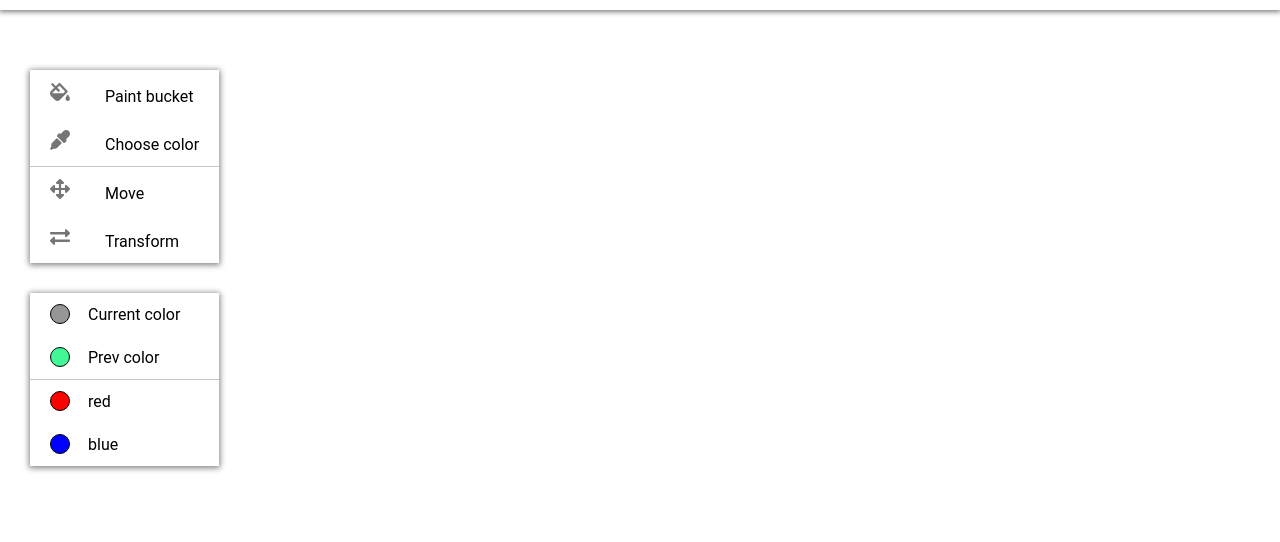
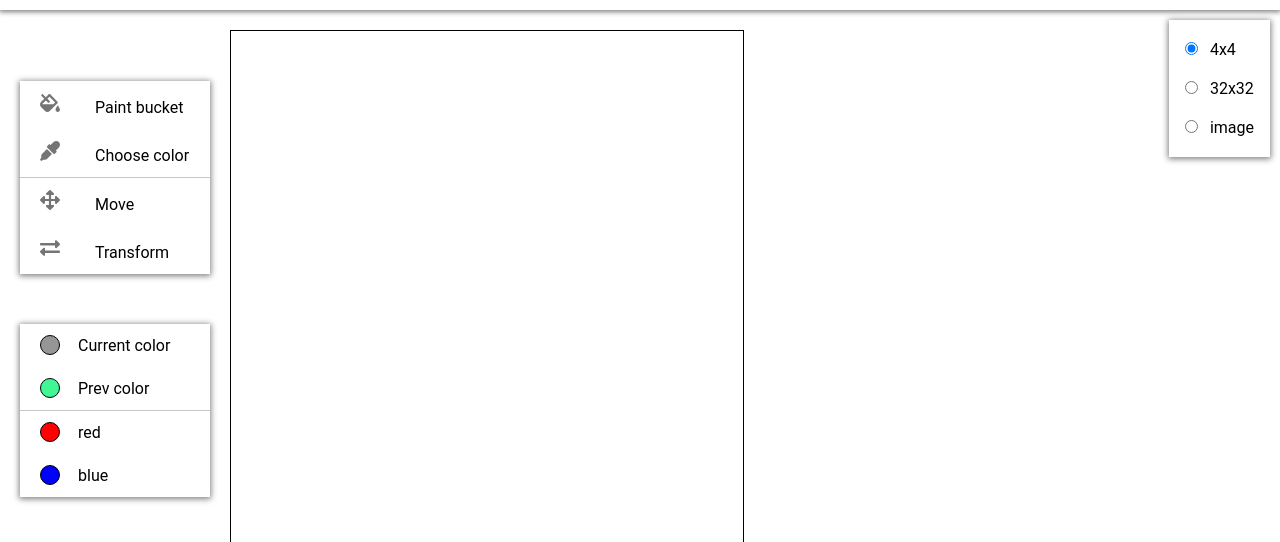
Before and after one commit to StanislavKharkiv/codejam-palette, a plain HTML site: page index.html in a window 1280 px wide. Shown: the part 38-580 px from the top of the page. Drawn offline with Linux system fonts and the light colour scheme.

Commit message:
feat: add right sidebar (.resize)

```diff
--- a/index.html
+++ b/index.html
@@ -1,5 +1,6 @@
 <!DOCTYPE html>
 <html lang="en">
+
 <head>
     <meta charset="UTF-8">
     <meta name="viewport" content="width=device-width, initial-scale=1.0">
@@ -7,6 +8,7 @@
     <title>codejam canvas</title>
     <link rel="stylesheet" href="main.css">
 </head>
+
 <body>
     <div class="wrapper">
         <header class="header">
@@ -34,8 +36,22 @@
             <div class="image">
                 <canvas id="canvas" width="512" height="512"></canvas>
             </div>
+            <aside class="resize">
+                <div class="size-switcher">
+                    <label class="size">
+                        <input class="size__input" type="radio" name="size" checked><span>4x4</span>
+                    </label>
+                    <label class="size">
+                        <input class="size__input" type="radio" name="size"><span>32x32</span>
+                    </label>
+                    <label class="size">
+                        <input class="size__input" type="radio" name="size"><span>image</span>
+                    </label>
+                </div>
+            </aside>
         </main>
     </div>
 </body>
 <script src="main.js"></script>
+
 </html>
--- a/main.css
+++ b/main.css
@@ -24,19 +24,22 @@
     /* main */
 .main {
     display: flex;
+    flex-wrap: wrap;
 }
 .image {
     flex-grow: 1;
+    padding: 20px 0;
 }
     /* sidebar */
 .settings {
-    padding: 30px;
+    padding: 20px;
     display: flex;
     flex-direction: column;
     justify-content: space-evenly;
 }
 .toolbar, .color-panel {
     box-shadow: 0 1px 6px 1px gray;
+    min-width: 190px;
 }
 .instrument {
     padding: 12px 20px;
@@ -93,3 +96,28 @@
 .color-panel .instrument:nth-child(4)::before {
     background: rgb(0, 0, 255);
 }
+
+#canvas {
+    border: 1px solid;
+}
+    /* sidebar right */
+.resize {
+    padding: 10px;
+}
+.size-switcher {
+    box-shadow: 0 1px 6px 1px gray;
+    min-width: 100px;
+    padding: 10px;
+}
+.size {
+    display: block;
+    padding: 10px 6px;
+    cursor: pointer;
+    transition: .3s;
+}
+.size:hover {
+    color: darkcyan;
+}
+.size__input {
+    margin-right: 12px;
+}
```
